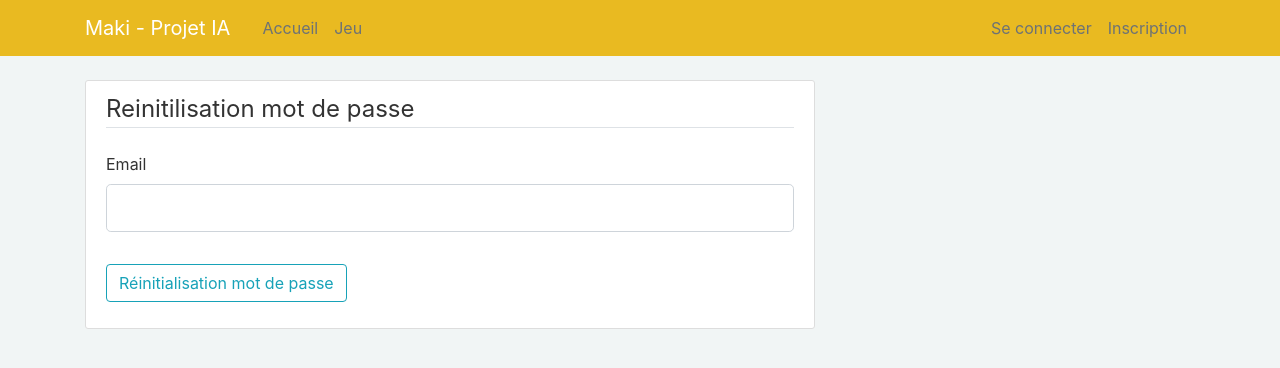
After one commit to AntoineGeoris/ProjetIA, a Flask app: page /reset_password in a window 1280 px wide. The commit adds this page. Shown: the top 368 px of the page. Run offline with Flask 2, Linux system fonts and the light colour scheme; some libraries are stand-ins or nearby versions.

Commit message:
pwd reset
changes.txt

```diff
--- a/myapp/forms.py
+++ b/myapp/forms.py
@@ -1,3 +1,4 @@
+from flask.app import Flask
 from flask_wtf import FlaskForm
 from flask_wtf.file import FileField, FileAllowed
 from flask_login import current_user
@@ -45,3 +46,17 @@ class UpdateAccountForm(FlaskForm):
             player = Player.query.filter_by(email=email.data).first()
             if player:
                 raise ValidationError('Un compte existant utilise déjà cette adresse e-mail\n')
+
+class RequestResetForm(FlaskForm):
+    email = StringField('Email', validators=[DataRequired(), Email()])
+    submit_btn  = SubmitField('Réinitialisation mot de passe')
+
+    def validate_email(self, email):
+        player = Player.query.filter_by(email=email.data).first()
+        if not player:
+            raise ValidationError('Aucune compte n\'utilise cette adresse e-mail\n')
+
+class ResetPasswordForm(FlaskForm):
+    password = PasswordField('Mot de passe', validators=[DataRequired()])
+    password_confirm = PasswordField('Confirmation mot de passe', validators=[DataRequired(), EqualTo('password')])
+    submit_btn  = SubmitField('Réinitialiser mot de passe')
--- /dev/null
+++ b/myapp/templates/reset_request.html
@@ -0,0 +1,28 @@
+{% extends 'layout.html' %}
+{% block content %}
+    <div class = "content-section">
+        <form method = "POST" action="" novalidate>
+            {{ form.hidden_tag() }}
+            <fieldset class = "form-group">
+                <legend class = "border-bottom mb-4">Reinitilisation mot de passe </legend>
+                <div class="form-group">
+                    {{ form.email.label(class="form-control-label") }}
+                    {%if form.email.errors%}
+                        {{ form.email(class="form-control form-control-lg is-invalid") }}
+                        <div class="invalid-feedback">
+                            {%for error in form.email.errors %}
+                            <span>{{error}}</span>
+                            {%endfor%}
+                        </div>
+                    {%else %}
+                        {{ form.email(class="form-control form-control-lg") }}
+                    {%endif%}
+                </div>
+
+            </fieldset>
+            <div class="form-group">
+                {{form.submit_btn(class="btn btn-outline-info")}}
+            </div>
+        </form>
+    </div>
+{% endblock %}
--- a/myapp/views.py
+++ b/myapp/views.py
@@ -4,9 +4,10 @@ from PIL import Image
 from flask import render_template, flash, redirect, request, jsonify, request
 from flask.helpers import url_for
 from wtforms.validators import Email
-from myapp.forms import RegistrationForm, LoginForm, UpdateAccountForm
-from myapp import app, db, bcrypt
+from myapp.forms import (RegistrationForm, LoginForm, UpdateAccountForm, ResetPasswordForm, RequestResetForm)
+from myapp import app, db, bcrypt, mail
 from flask_login import login_user, current_user, logout_user, login_required
+from flask_mail import Message
 import myapp.models as models
 
 @app.route('/')
@@ -15,6 +16,7 @@ def index() :
 	return render_template('index.html', title = 'Accueil')
 
 @app.route('/game/')
+@login_required
 def game() :
 	return render_template('game.html', title = 'Jeu')
 
@@ -116,3 +118,45 @@ def account():
 		form.email.data = current_user.email
 	image_file = url_for('static', filename='profile_pics/' + current_user.image_file)
 	return render_template('account.html', title = 'Compte', image_file = image_file, form = form)
+
+def send_reset_email(user):
+	token = models.Player.get_reset_token(user)
+	msg = Message('Projet-IA-Maki : Réinitialisation du mot de passe',
+					sender = "proj.ai.maki@gmail.com",
+					recipients=[user.email])
+					#_external = True to obtain an absolute URL and not a relative one
+	msg.body = f''' Pour réinitialiser votre mot de passe, cliquez sur le lien suivant :
+{url_for('reset_token', token=token, _external = True)}
+
+Si vous n'êtes pas à l'origine de cette requête, ignorez cet email et aucun changement ne sera apporté.
+'''
+	mail.send(msg)
+
+@app.route('/reset_password', methods = ['GET', 'POST'])
+def reset_request() :
+	if current_user.is_authenticated:
+		return redirect(url_for('index'))
+	form = RequestResetForm()
+	if form.validate_on_submit():
+		player = models.Player.query.filter_by(email=form.email.data).first()
+		send_reset_email(player)
+		flash('Un email a été envoyé avec les instructions pour la réinitilisation du mot de passe', 'success')
+		return redirect(url_for('login'))
+	return render_template('reset_request.html', title = "Réinitilisation mot de passe", form = form)
+
+@app.route('/reset_password/<token>', methods = ['GET', 'POST'])
+def reset_token(token) :
+		if current_user.is_authenticated:
+			return redirect(url_for('index'))
+		player = models.Player.verify_reset_token(token)
+		if not player :
+			flash('Ce lien est expiré ou invalide', 'warning')
+			return redirect(url_for('reset_request'))
+		form = ResetPasswordForm()
+		if form.validate_on_submit() :
+			hashed_password = bcrypt.generate_password_hash(form.password.data).decode('utf-8')
+			player.password = hashed_password
+			db.session.commit()
+			flash('Votre mot de passe a été modifié !', 'success')
+			return redirect(url_for('login'))
+		return render_template('reset_token.html', title = "Réinitilisation mot de passe", form = form)
--- a/requirements.txt
+++ b/requirements.txt
@@ -5,3 +5,4 @@ email_validator
 flask-bcrypt
 flask-login
 Pillow
+flask-mail
```
Also changed, not shown: changes.txt (+7 -0 lines), myapp/__init__.py (+7 -0 lines), myapp/models.py (+15 -3 lines), myapp/templates/login.html (+3 -8 lines), myapp/templates/reset_token.html (added, +40 -0 lines), README.md.
